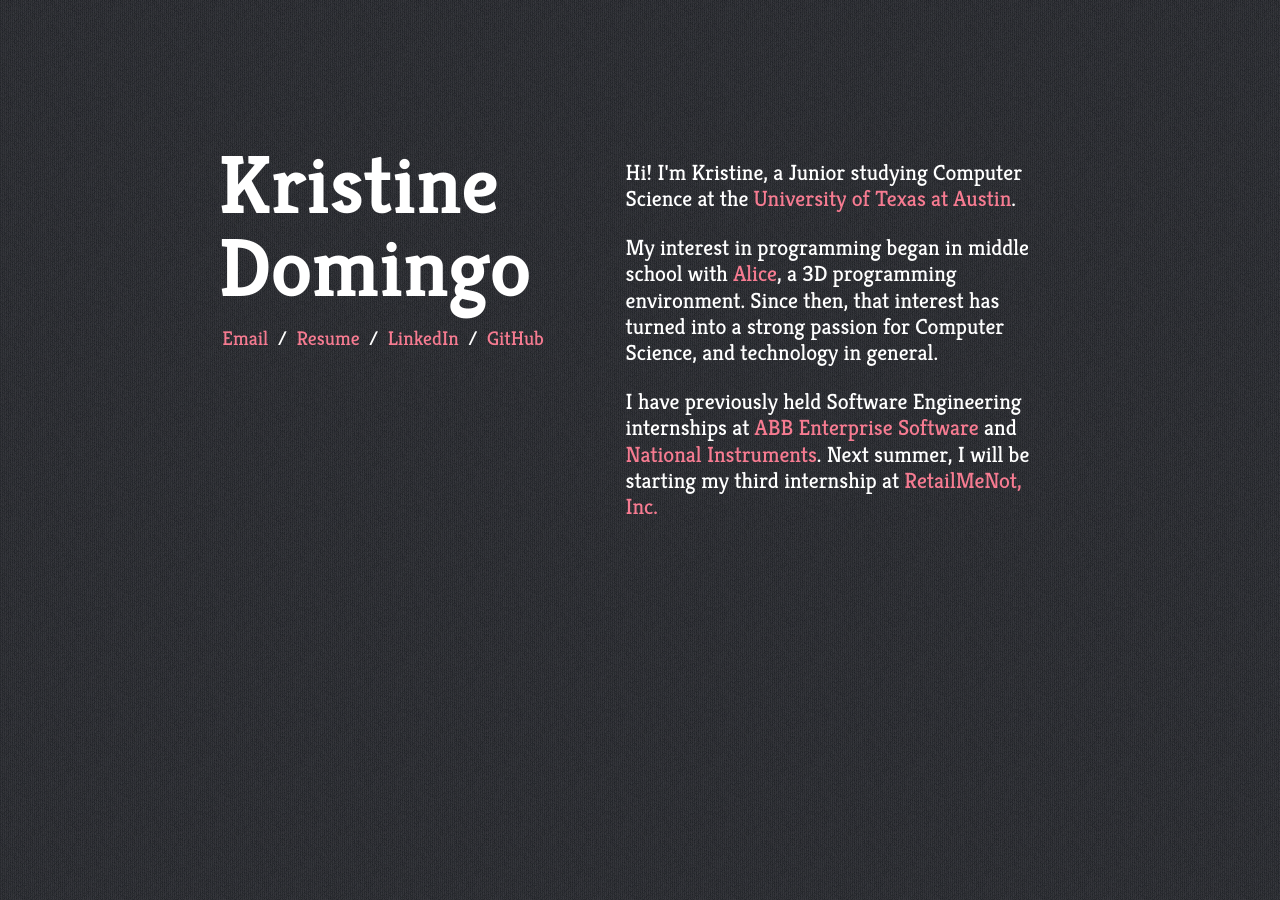
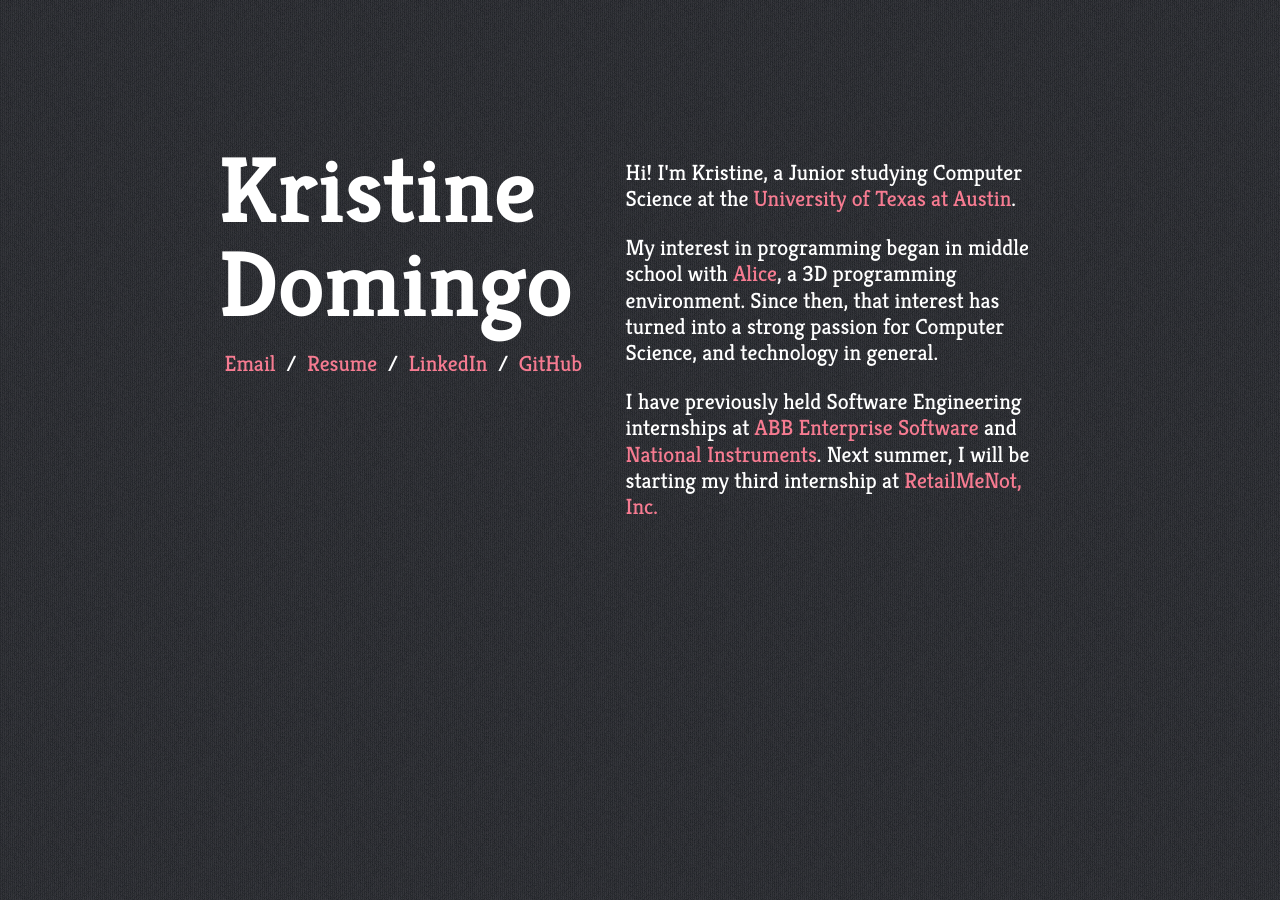
Before and after one commit to kristinedomingo/kristinedomingo.github.io, a Jekyll site: the page index.html, which Jekyll copies as it is, in a window 1280 px wide. Built offline with Jekyll 4.4.1, drawn with Linux system fonts in a browser that asks for light colours; Markdown is read by kramdown in place of the engine named in the settings.

Commit message:
Forgot to set rules for non mobile lol

```diff
--- a/css/index.css
+++ b/css/index.css
@@ -72,7 +72,19 @@ a:hover {
 }
 
 @media screen and (min-width: 48em) {
+
+
     #innerWrapper {
         width: 875px;
     }
 }
+
+@media screen and (min-width: 35.5em) {
+    h1 {
+        font-size: 4.25em;
+    }
+
+    #linksSection {
+        font-size: 1em;
+    }
+}
```
